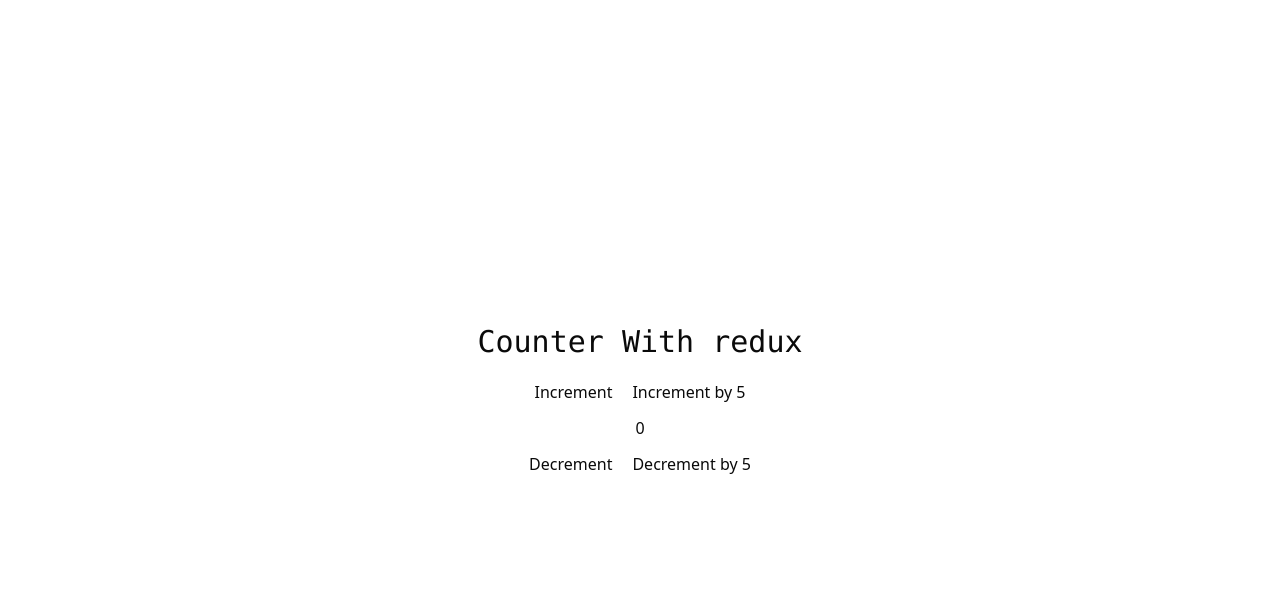
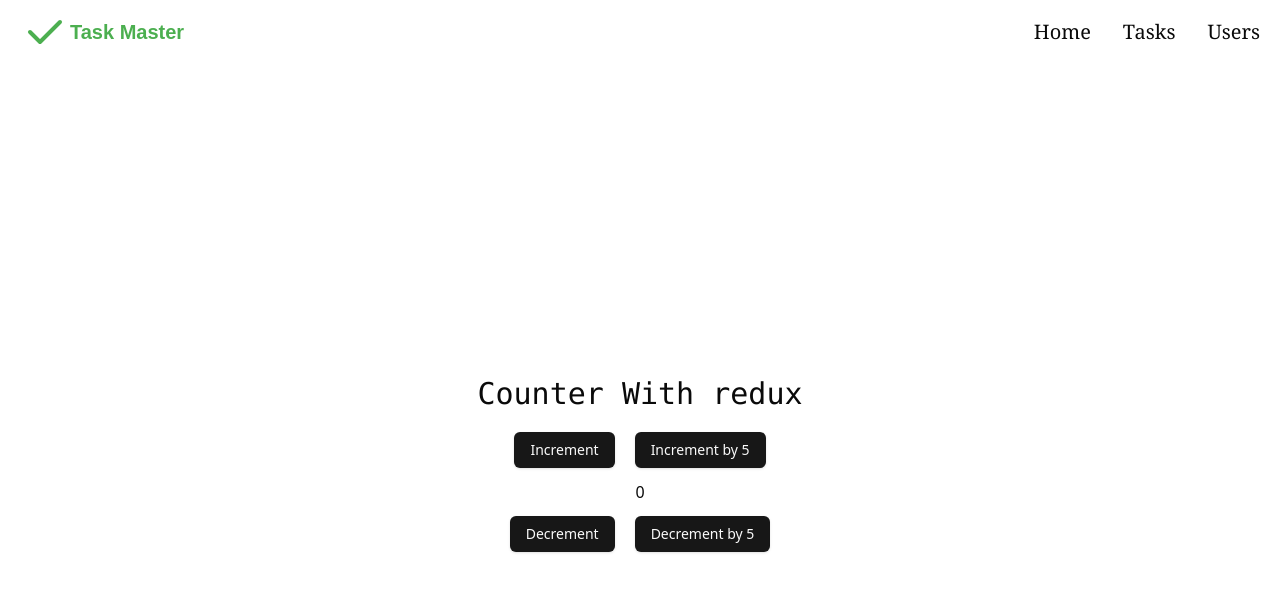
Before and after one commit to Rayhan108/explore-redux-upgraded, a React (Vite) app: page / in a window 1280 px wide. Shown: the top 592 px of the page. Built offline with nearby package versions, Linux system fonts and the light colour scheme.

Commit message:
Configure basic routing using react-router-dom

```diff
--- a/package.json
+++ b/package.json
@@ -18,7 +18,9 @@
     "lucide-react": "^0.473.0",
     "react": "^18.3.1",
     "react-dom": "^18.3.1",
+    "react-hook-form": "^7.54.2",
     "react-redux": "^9.2.0",
+    "react-router-dom": "^7.1.2",
     "tailwind-merge": "^2.6.0",
     "tailwindcss-animate": "^1.0.7"
   },
--- a/src/App.tsx
+++ b/src/App.tsx
@@ -1,5 +1,6 @@
 
 
+import { Button } from "./components/ui/button";
 import { decrement, increment } from "./redux/features/counter/counterSlice";
 import { useAppDispatch, useAppSelector } from "./redux/hook";
 
@@ -19,13 +20,13 @@ function App() {
     <div className="flex flex-col h-screen justify-center items-center ">
       <h1 className="text-3xl font-mono  mb-5">Counter With redux</h1>
    <div className="flex gap-5">
-   <button onClick={()=>{handleIncrement(1)}} className="btn btn-success mb-3">Increment</button>
-   <button onClick={()=>{handleIncrement(5)}} className="btn btn-success mb-3">Increment by 5</button>
+   <Button onClick={()=>{handleIncrement(1)}} className="btn btn-success mb-3">Increment</Button>
+   <Button onClick={()=>{handleIncrement(5)}} className="btn btn-success mb-3">Increment by 5</Button>
    </div>
       <div>{count}</div>
      <div className="flex gap-5">
-     <button onClick={()=>{handleDecrement(1)}} className="btn mt-3 btn-error">Decrement</button>
-     <button onClick={()=>{ dispatch(decrement(5))}} className="btn mt-3 btn-error">Decrement by 5</button>
+     <Button onClick={()=>{handleDecrement(1)}} className="btn mt-3 btn-error">Decrement</Button>
+     <Button onClick={()=>{ dispatch(decrement(5))}} className="btn mt-3 btn-error">Decrement by 5</Button>
      </div>
     </div>
   );
--- /dev/null
+++ b/src/Pages/Home/Home.tsx
@@ -0,0 +1,14 @@
+import App from "@/App";
+
+
+
+const Home = () => {
+    return (
+        <div>
+
+           <App/>
+        </div>
+    );
+};
+
+export default Home;
--- /dev/null
+++ b/src/Pages/Tasks/Tasks.tsx
@@ -0,0 +1,11 @@
+
+
+const Tasks = () => {
+    return (
+        <div>
+             <h1 className="text-3xl h-screen flex justify-center items-center">This is Tasks page</h1>
+        </div>
+    );
+};
+
+export default Tasks;
--- /dev/null
+++ b/src/Pages/Users/Users.tsx
@@ -0,0 +1,11 @@
+
+
+const Users = () => {
+    return (
+        <div>
+            <h1 className="text-3xl h-screen flex justify-center items-center">This is user page</h1>
+        </div>
+    );
+};
+
+export default Users;
--- /dev/null
+++ b/src/assets/Logo.tsx
@@ -0,0 +1,36 @@
+
+
+const Logo = () => {
+    return (
+        <svg
+        xmlns="http://www.w3.org/2000/svg"
+        viewBox="0 0 200 50"
+        fill="none"
+        width="200"
+        height="50"
+    >
+        {/* Checkmark Icon */}
+        <path
+            d="M10 25 L20 35 L40 15"
+            stroke="#4CAF50"
+            strokeWidth="4"
+            strokeLinecap="round"
+            strokeLinejoin="round"
+        />
+
+        {/* Text "Task Master" */}
+        <text
+            x="50"
+            y="32"
+            fill="#4CAF50"
+            fontSize="20"
+            fontWeight="bold"
+            fontFamily="'Arial', sans-serif"
+        >
+            Task Master
+        </text>
+    </svg>
+    );
+};
+
+export default Logo;
--- /dev/null
+++ b/src/components/layout/Main.tsx
@@ -0,0 +1,14 @@
+import { Outlet } from "react-router-dom";
+import Navbar from "./Navbar";
+
+
+const Main = () => {
+    return (
+        <div>
+            <Navbar/>
+            <Outlet/>
+        </div>
+    );
+};
+
+export default Main;
--- /dev/null
+++ b/src/components/layout/Navbar.tsx
@@ -0,0 +1,18 @@
+import Logo from "@/assets/Logo";
+import {  NavLink } from "react-router-dom";
+
+export default function Navbar() {
+  return (
+    <nav className="max-w-7xl mx-auto h-16 flex items-center justify-between gap-3 px-5">
+      <div className="flex items-center">
+        <Logo />
+
+      </div>
+   <div className="font-serif text-xl ">
+   <NavLink className="pr-8" to="/">Home</NavLink>
+   <NavLink className="pr-8" to="/tasks">Tasks</NavLink>
+   <NavLink to="/users">Users</NavLink>
+   </div>
+    </nav>
+  );
+}
--- a/src/main.tsx
+++ b/src/main.tsx
@@ -1,15 +1,17 @@
 import { StrictMode } from 'react'
 import { createRoot } from 'react-dom/client'
 import './index.css'
-import App from './App.tsx'
+
 import { Provider } from 'react-redux'
 import { store } from './redux/store.ts'
+import { RouterProvider } from 'react-router-dom'
+import routes from './routes/route.tsx'
 
 createRoot(document.getElementById('root')!).render(
   <StrictMode>
     <Provider store={store}>
+<RouterProvider router={routes}/>
 
-    <App />
     </Provider>
   </StrictMode>,
 )
--- /dev/null
+++ b/src/routes/route.tsx
@@ -0,0 +1,29 @@
+
+import Main from "@/components/layout/Main";
+import Home from "@/Pages/Home/Home";
+import Tasks from "@/Pages/Tasks/Tasks";
+import Users from "@/Pages/Users/Users";
+
+import { createBrowserRouter } from "react-router-dom";
+
+const routes = createBrowserRouter([
+    {
+        path:"/",
+        element:<Main/>,
+        children:[
+            {
+                index:true,
+                element:<Home/>
+            },
+            {
+                path:"/tasks",
+                element:<Tasks/>
+            },
+            {
+                path:"/users",
+                element:<Users/>
+            },
+        ]
+    }
+])
+export default routes;
```
Also changed, not shown: 1 other file (tests, documents, lock files or other folders).
